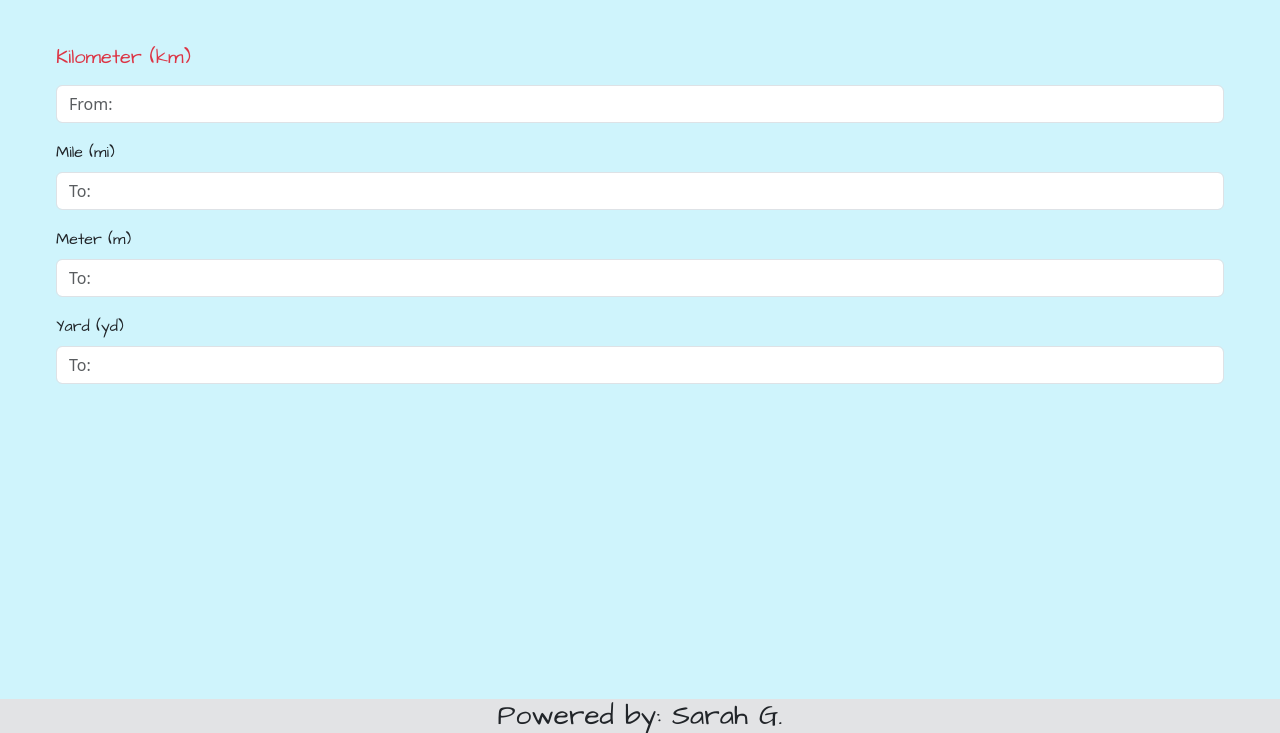
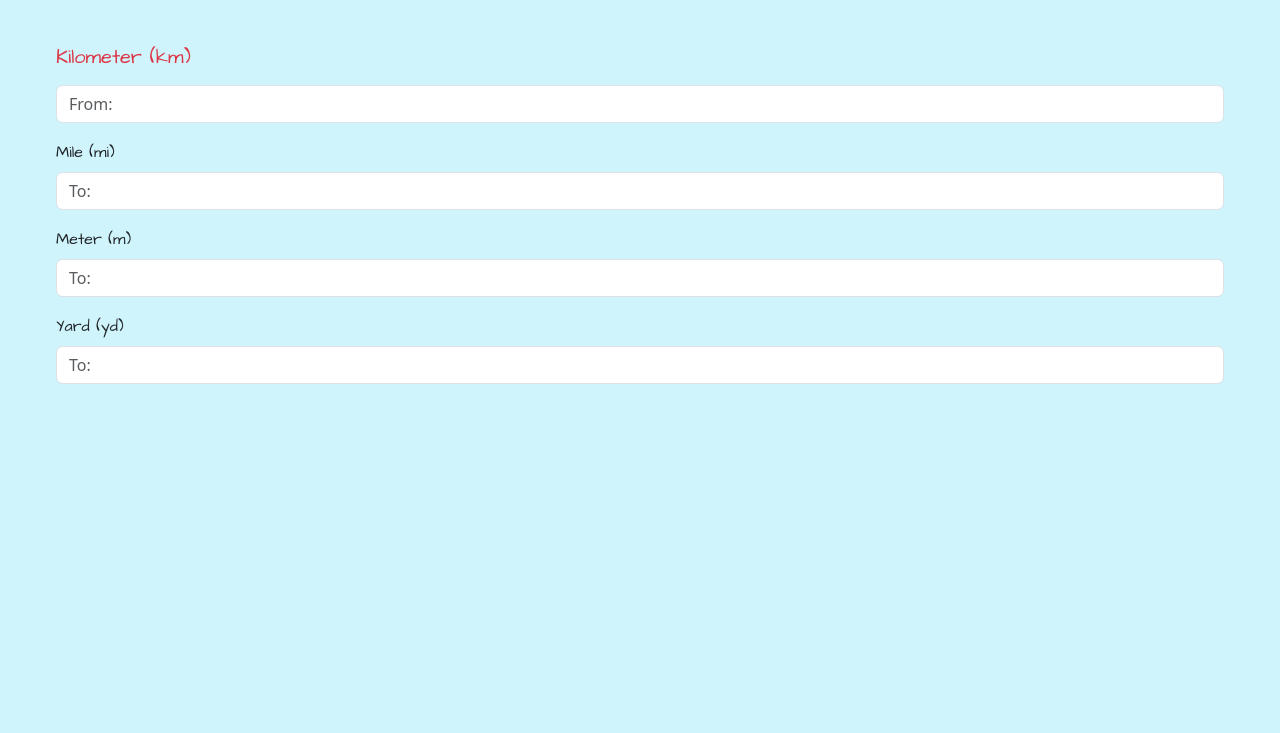
Before and after one commit to rjmortel/JS-conversion, a plain HTML site: page index.html in a window 1280 px wide. Shown: the part 67-800 px from the top of the page. Drawn offline with nearby package versions, Linux system fonts and the light colour scheme.

Commit message:
no footer

```diff
--- a/index.html
+++ b/index.html
@@ -38,9 +38,9 @@
       </div>
 </section>
 
-<section class="footer container bg-secondary-subtle fixed-bottom">
-  <h3 class="footer-text mb-0 text-center">Powered by: Sarah G.</h3>
-</section>
+<!-- <section class="footer container bg-secondary-subtle fixed-bottom">
+  <h5 class="footer-text mb-0 text-center">Powered by: Sarah G.</h5>
+</section> -->
 
 
 
```
